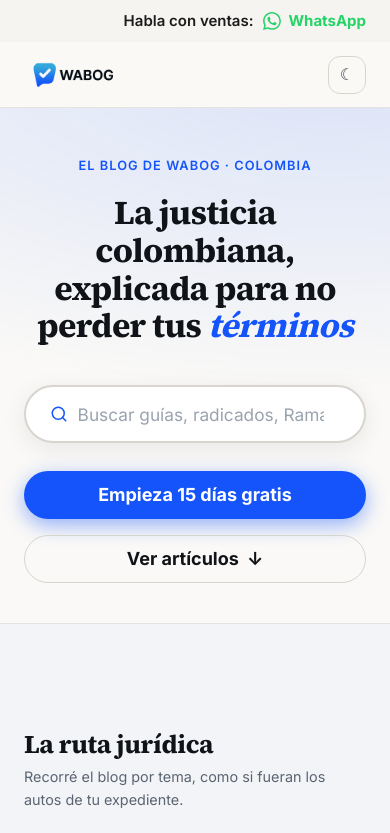
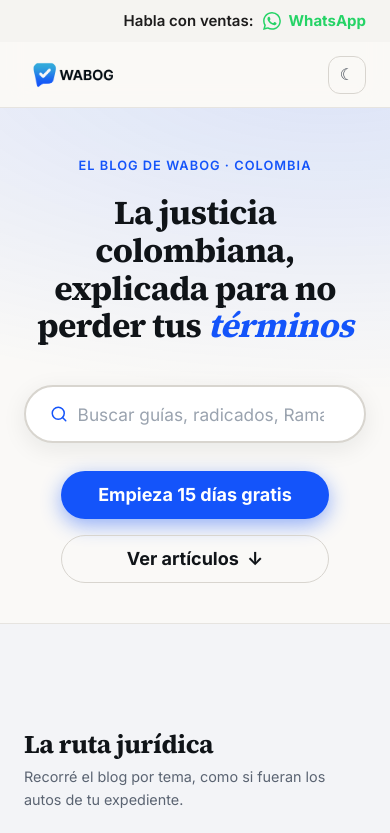
Before and after one commit to wabog/wabog-blog, a Next.js app: page / in a window 390 px wide. Shown: the top 833 px of the page. Built offline with nearby package versions, Linux system fonts and the light colour scheme.

Commit message:
fix: reduce el ancho de los CTAs mobile al de wabog.com (268px) sin estirarse a pantalla completa

```diff
--- a/app/globals.css
+++ b/app/globals.css
@@ -1848,13 +1848,11 @@ a {
     flex-direction: column;
     gap: 16px;
     align-items: stretch;
-    width: 100%;
     margin-inline: auto;
   }
 
   .home-actions .btn {
     min-width: 268px;
-    width: 100%;
     padding: 14px 36px;
     font-size: 18px;
     border-width: 1.5px;
```
